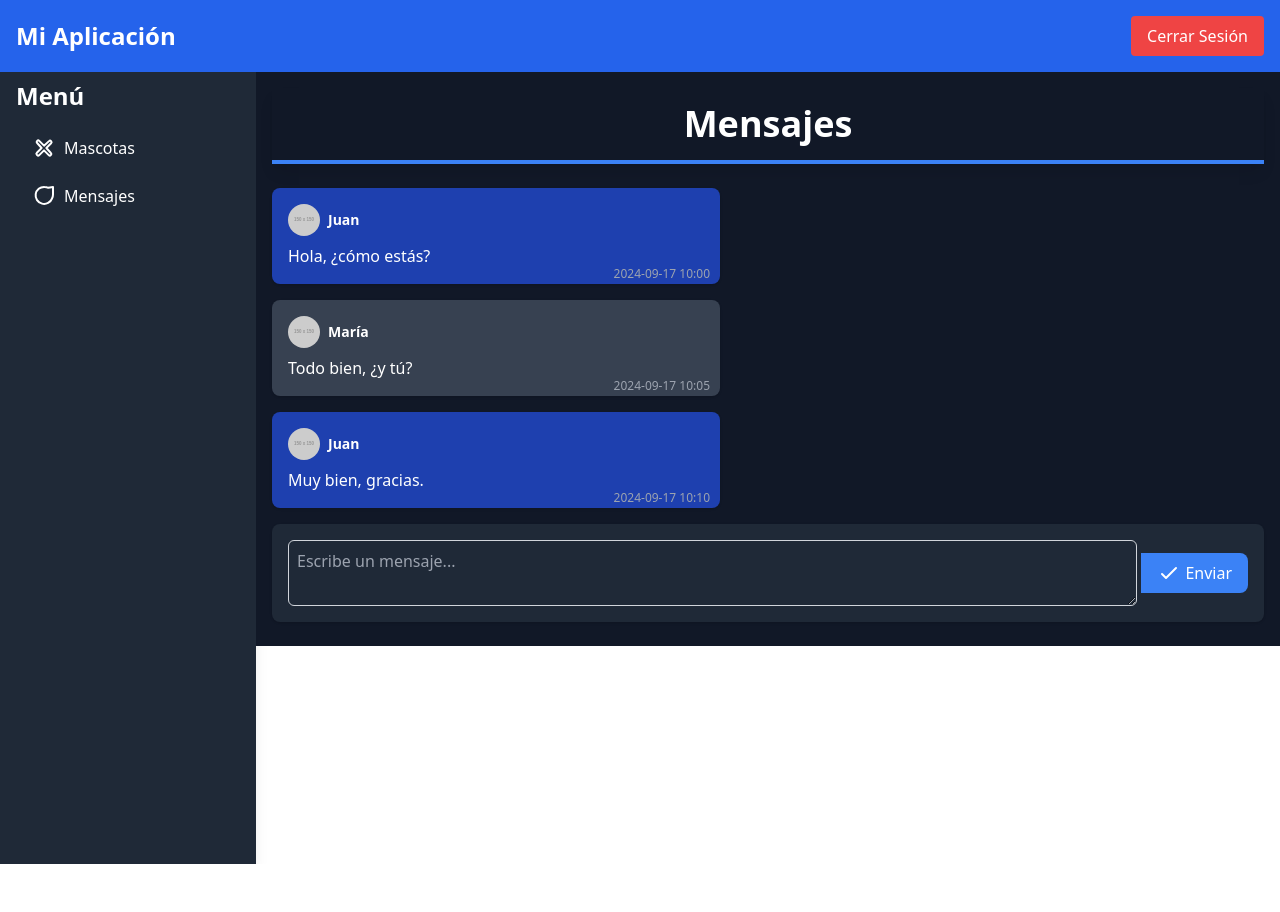
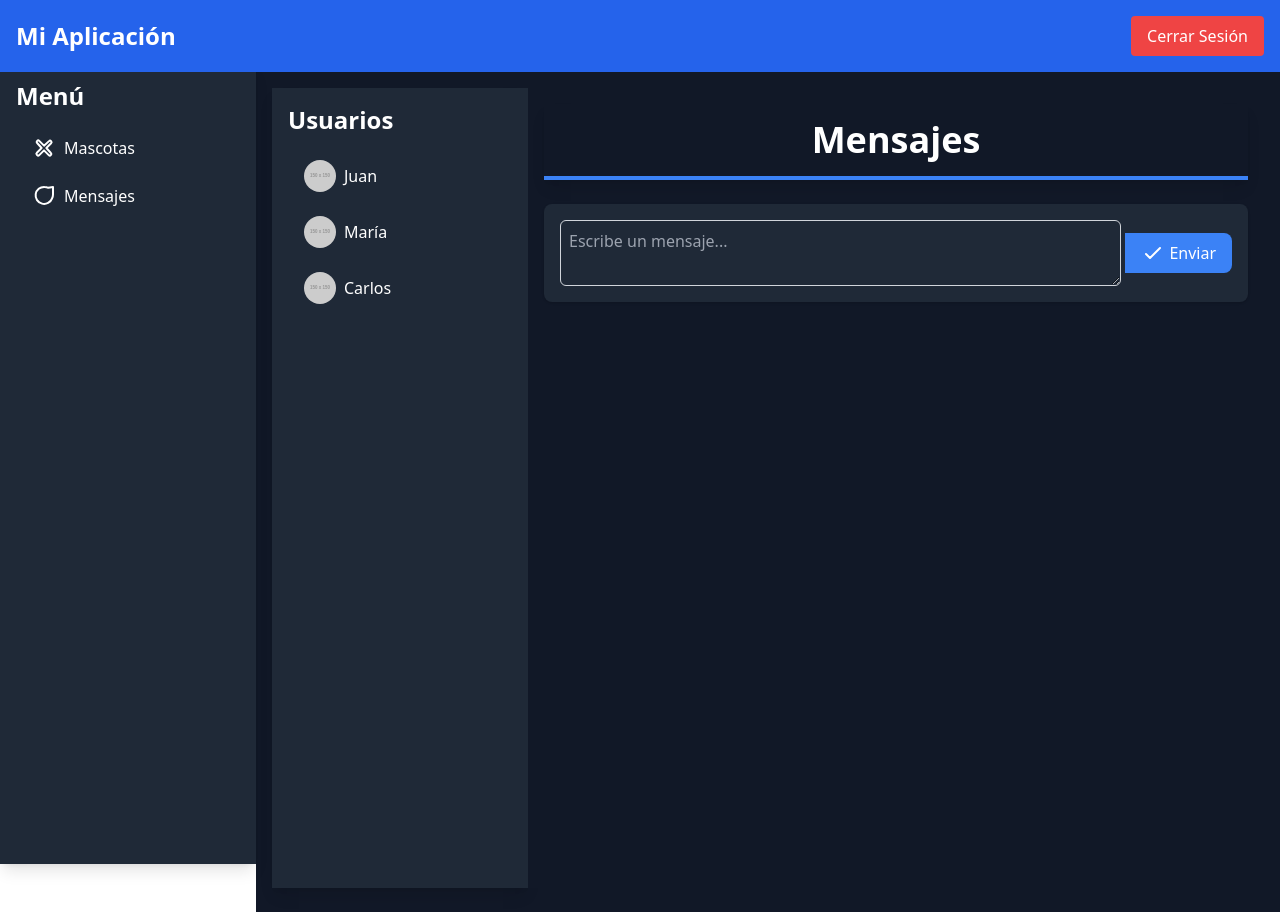
Before and after one commit to daposadap9/pet-registry-frontend, a Nuxt app: page /Mensajes in a window 1280 px wide. Before the commit the page ends 864 px from the top, so only its background shows below. Built offline with nearby package versions, Linux system fonts and the light colour scheme.

Commit message:
new changes

```diff
--- /dev/null
+++ b/components/Chat.vue
@@ -0,0 +1,79 @@
+<template>
+    <div class="flex-1 bg-gray-900 p-4">
+      <h1 class="text-4xl font-bold text-center mb-6 text-white shadow-lg p-4 border-b-4 border-blue-500">Mensajes</h1>
+
+      <!-- Lista de mensajes -->
+      <div v-for="message in messages" :key="message.id" :class="['message-container', message.sender === 'Usuario1' ? 'sent' : 'received']">
+        <div class="flex items-center mb-2">
+          <img :src="message.profilePic" alt="Profile Picture" class="w-8 h-8 rounded-full mr-2">
+          <h2 class="text-sm font-bold text-white">{{ message.senderAlias }}</h2>
+        </div>
+        <p class="message-content">{{ message.content }}</p>
+        <p class="message-timestamp">{{ message.timestamp }}</p>
+      </div>
+
+      <!-- Formulario para enviar mensajes -->
+      <div class="message-form">
+        <form @submit.prevent="sendMessage">
+          <div class="flex items-center gap-1">
+            <textarea v-model="newMessage.content" id="content" class="w-full border border-gray-300 p-2 rounded-md focus:outline-none focus:ring-2 focus:ring-blue-500 bg-gray-800 text-white placeholder-gray-400" placeholder="Escribe un mensaje..." required></textarea>
+            <button type="submit" class="bg-blue-500 text-white px-4 py-2 rounded-r-lg hover:bg-blue-600 flex items-center">
+              <svg class="w-6 h-6 mr-1" fill="none" stroke="currentColor" viewBox="0 0 24 24" xmlns="http://www.w3.org/2000/svg"><path stroke-linecap="round" stroke-linejoin="round" stroke-width="2" d="M5 13l4 4L19 7"></path></svg>
+              Enviar
+            </button>
+          </div>
+        </form>
+      </div>
+    </div>
+  </template>
+
+
+  <script>
+  export default {
+    name: 'Chat',
+    props: ['messages', 'sendMessage', 'newMessage']
+  };
+  </script>
+
+  <style scoped>
+/* Estilos para la vista de mensajes */
+.message-container {
+  @apply p-4 rounded-lg shadow mb-4 max-w-md;
+  position: relative;
+  display: flex;
+  flex-direction: column;
+}
+
+.message-container.sent {
+  @apply bg-blue-800 self-end;
+  align-self: flex-end;
+}
+
+.message-container.received {
+  @apply bg-gray-700 self-start;
+  align-self: flex-start;
+}
+
+.message-content {
+  @apply text-white;
+}
+
+.message-timestamp {
+  @apply text-gray-400 text-xs mt-2;
+  position: absolute;
+  bottom: 2px;
+  right: 10px;
+}
+
+.message-form {
+  @apply bg-gray-800 p-4 rounded-lg shadow mt-4;
+}
+
+textarea {
+  @apply w-full border border-gray-300 p-2 rounded-md focus:outline-none focus:ring-2 focus:ring-blue-500 bg-gray-800 text-white placeholder-gray-400;
+}
+
+button {
+  @apply bg-blue-500 text-white px-4 py-2 rounded-r-lg hover:bg-blue-600 flex items-center;
+}
+</style>
--- /dev/null
+++ b/components/UserList.vue
@@ -0,0 +1,29 @@
+<template>
+    <div class="bg-gray-800 text-white w-64 min-h-screen p-4 shadow-lg transition-all duration-300 ease-in-out">
+      <h2 class="text-2xl font-bold mb-4">Usuarios</h2>
+      <nav>
+        <ul>
+          <li v-for="user in users" :key="user.id" class="mb-2">
+            <a @click="$emit('select-user', user)" class="block px-4 py-2 rounded hover:bg-gray-700 flex items-center cursor-pointer user-item">
+              <img :src="user.profilePic" alt="Profile Picture" class="w-8 h-8 rounded-full mr-2">
+              <span>{{ user.alias }}</span>
+            </a>
+          </li>
+        </ul>
+      </nav>
+    </div>
+  </template>
+
+  <script>
+  export default {
+    name: 'UserList',
+    props: ['users']
+  };
+  </script>
+
+  <style scoped>
+  .user-item:hover {
+    background-color: #4a5568; /* Color de hover */
+    cursor: pointer;
+  }
+  </style>
--- a/pages/Mensajes.vue
+++ b/pages/Mensajes.vue
@@ -1,74 +1,61 @@
 <template>
     <div class="flex">
-      <VerticalMenu />
+      <VerticalMenu class="z-10" />
       <div class="flex-1">
         <Header />
 
         <div class="container mx-auto px-4 py-6 mt-16 p-1 bg-gray-900">
-          <h1 class="text-4xl font-bold text-center mb-6 text-white shadow-lg p-4 border-b-4 border-blue-500">Mensajes</h1>
-
-          <!-- Lista de mensajes quemados -->
-          <div v-for="message in messages" :key="message.id" :class="['message-container', message.sender === 'Usuario1' ? 'sent' : 'received']">
-            <div class="flex items-center mb-2">
-              <img :src="message.profilePic" alt="Profile Picture" class="w-8 h-8 rounded-full mr-2">
-              <h2 class="text-sm font-bold text-white">{{ message.senderAlias }}</h2>
+          <div class="hidden md:flex">
+            <UserList :users="users" @select-user="selectUser" />
+            <Chat :messages="messages" :sendMessage="sendMessage" :newMessage="newMessage" />
           </div>
-            <p class="message-content">{{ message.content }}</p>
-            <p class="message-timestamp">{{ message.timestamp }}</p>
+          <div class="md:hidden">
+            <div class="tabs">
+              <button @click="activeTab = 'users'" :class="{ 'active': activeTab === 'users' }">Usuarios</button>
+              <button @click="activeTab = 'messages'" :class="{ 'active': activeTab === 'messages' }">Mensajes</button>
             </div>
-
-          <!-- Formulario para enviar mensajes -->
-          <div class="message-form">
-            <form @submit.prevent="sendMessage">
-              <div class="flex items-center gap-1">
-                <textarea v-model="newMessage.content" id="content" class="w-full border border-gray-300 p-2 rounded-md focus:outline-none focus:ring-2 focus:ring-blue-500 bg-gray-800 text-white placeholder-gray-400" placeholder="Escribe un mensaje..." required></textarea>
-                <button type="submit" class="bg-blue-500 text-white px-4 py-2 rounded-r-lg hover:bg-blue-600 flex items-center">
-                  <svg class="w-6 h-6 mr-1" fill="none" stroke="currentColor" viewBox="0 0 24 24" xmlns="http://www.w3.org/2000/svg"><path stroke-linecap="round" stroke-linejoin="round" stroke-width="2" d="M5 13l4 4L19 7"></path></svg>
-                  Enviar
-                </button>
+            <div v-if="activeTab === 'users'">
+              <UserList :users="users" @select-user="selectUser" />
             </div>
-            </form>
+            <div v-if="activeTab === 'messages'">
+              <Chat :messages="messages" :sendMessage="sendMessage" :newMessage="newMessage" />
+            </div>
           </div>
         </div>
       </div>
     </div>
   </template>
 
+
   <script>
 import VerticalMenu from '~/components/VerticalMenu.vue';
 import Header from '../components/Header.vue';
+import UserList from '~/components/UserList.vue';
+import Chat from '~/components/Chat.vue';
 
 export default {
   components: {
     VerticalMenu,
-      Header
+    Header,
+    UserList,
+    Chat
   },
   data() {
     return {
-        messages: [
-          { id: 1, sender: 'Usuario1', senderAlias: 'Juan', profilePic: 'https://via.placeholder.com/150', content: 'Hola, ¿cómo estás?', timestamp: '2024-09-17 10:00' },
-          { id: 2, sender: 'Usuario2', senderAlias: 'María', profilePic: 'https://via.placeholder.com/150', content: 'Todo bien, ¿y tú?', timestamp: '2024-09-17 10:05' },
-          { id: 3, sender: 'Usuario1', senderAlias: 'Juan', profilePic: 'https://via.placeholder.com/150', content: 'Muy bien, gracias.', timestamp: '2024-09-17 10:10' }
+      users: [
+        { id: 1, alias: 'Juan', profilePic: 'https://via.placeholder.com/150' },
+        { id: 2, alias: 'María', profilePic: 'https://via.placeholder.com/150' },
+        { id: 3, alias: 'Carlos', profilePic: 'https://via.placeholder.com/150' }
       ],
+      messages: [],
       newMessage: {
         content: ''
-        }
+      },
+      activeTab: 'users'
     };
   },
   methods: {
     sendMessage() {
-        // Código comentado para enviar mensaje a la API
-        /*
-        axios.post('https://api.example.com/messages', this.newMessage, {
-          headers: this.getAuthHeaders()
-        }).then(response => {
-          this.messages.push(response.data);
-          this.newMessage.content = '';
-        }).catch(error => {
-          console.error('Error al enviar el mensaje:', error);
-        });
-        */
-
       // Mensaje quemado para demostración
       const newId = this.messages.length + 1;
       const newMessage = {
@@ -82,6 +69,30 @@
       this.messages.push(newMessage);
       this.newMessage.content = '';
     },
+    selectUser(user) {
+      // Datos quemados para cada usuario
+      const chats = {
+        1: [
+          { id: 1, sender: 'Usuario1', senderAlias: 'Juan', profilePic: 'https://via.placeholder.com/150', content: 'Hola, ¿cómo estás?', timestamp: '2024-09-17 10:00' },
+          { id: 2, sender: 'Usuario2', senderAlias: 'María', profilePic: 'https://via.placeholder.com/150', content: 'Todo bien, ¿y tú?', timestamp: '2024-09-17 10:05' },
+          { id: 3, sender: 'Usuario1', senderAlias: 'Juan', profilePic: 'https://via.placeholder.com/150', content: 'Muy bien, gracias.', timestamp: '2024-09-17 10:10' }
+        ],
+        2: [
+          { id: 1, sender: 'Usuario2', senderAlias: 'María', profilePic: 'https://via.placeholder.com/150', content: 'Hola, ¿qué tal?', timestamp: '2024-09-17 11:00' },
+          { id: 2, sender: 'Usuario1', senderAlias: 'Juan', profilePic: 'https://via.placeholder.com/150', content: 'Todo bien, ¿y tú?', timestamp: '2024-09-17 11:05' },
+          { id: 3, sender: 'Usuario2', senderAlias: 'María', profilePic: 'https://via.placeholder.com/150', content: 'Muy bien, gracias.', timestamp: '2024-09-17 11:10' }
+        ],
+        3: [
+          { id: 1, sender: 'Usuario3', senderAlias: 'Carlos', profilePic: 'https://via.placeholder.com/150', content: 'Hola, ¿cómo te va?', timestamp: '2024-09-17 12:00' },
+          { id: 2, sender: 'Usuario1', senderAlias: 'Juan', profilePic: 'https://via.placeholder.com/150', content: 'Todo bien, ¿y tú?', timestamp: '2024-09-17 12:05' },
+          { id: 3, sender: 'Usuario3', senderAlias: 'Carlos', profilePic: 'https://via.placeholder.com/150', content: 'Muy bien, gracias.', timestamp: '2024-09-17 12:10' }
+        ]
+      };
+
+      // Cargar mensajes del usuario seleccionado
+      this.messages = chats[user.id] || [];
+      this.activeTab = 'messages';
+    },
     logout() {
       localStorage.removeItem('token');
       this.$router.push('/login'); // Redirige al usuario a la página de login
@@ -90,43 +101,18 @@
 };
 </script>
 
+
   <style scoped>
   /* Estilos para la vista de mensajes */
-  .message-container {
-    @apply p-4 rounded-lg shadow mb-4 max-w-md;
-    position: relative;
+  .tabs {
+    @apply flex justify-around bg-blue-800 text-white p-4;
   }
 
-  .message-container.sent {
-    @apply bg-blue-800 self-end;
-    align-self: flex-end;
+  .tabs button {
+    @apply flex-1 text-center p-2 rounded hover:bg-gray-700;
   }
 
-  .message-container.received {
-    @apply bg-gray-700 self-start;
-    align-self: flex-start;
-  }
-
-  .message-content {
-    @apply text-white;
-  }
-
-  .message-timestamp {
-    @apply text-gray-400 text-xs mt-2;
-    position: absolute;
-    bottom: 2px;
-    right: 10px;
-  }
-
-  .message-form {
-    @apply bg-gray-800 p-4 rounded-lg shadow mt-4;
-  }
-
-  textarea {
-    @apply w-full border border-gray-300 p-2 rounded-md focus:outline-none focus:ring-2 focus:ring-blue-500 bg-gray-800 text-white placeholder-gray-400;
-  }
-
-  button {
-    @apply bg-blue-500 text-white px-4 py-2 rounded-r-lg hover:bg-blue-600 flex items-center;
+  .tabs button.active {
+    @apply bg-gray-700;
   }
   </style>
```
Lines whose indentation alone changed are shown as unchanged.
